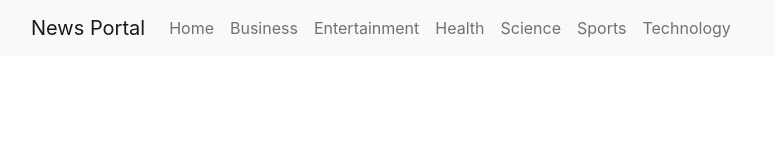
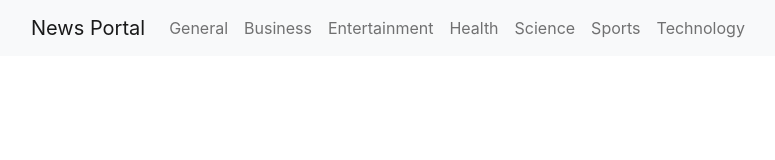
Before and after one commit to sandisuryadi36/Berita-React, a React (Create React App) app: page / in a window 1280 px wide. Shown: the top 160 px of the page, without its empty margins (51-826 px from the left). Built offline with nearby package versions, Linux system fonts and the light colour scheme.

Commit message:
passing category state from navbar

```diff
--- a/src/page/component/navbar.jsx
+++ b/src/page/component/navbar.jsx
@@ -14,25 +14,25 @@ export default class Navbar extends React.Component {
                     <div className="collapse navbar-collapse" id="collapsibleNavId">
                         <ul className="navbar-nav me-auto mt-2 mt-lg-0">
                             <li className="nav-item active">
-                                <a className="nav-link" href="./">Home</a>
+                                <a className="nav-link" href="#general" onClick={() => this.props.category("general")} >General</a>
                             </li>
                             <li className="nav-item">
-                                <a className="nav-link" href="#business" onclick="viewCategory('business')">Business</a>
+                                <a className="nav-link" href="#business" onClick={() => this.props.category("business")} >Business</a>
                             </li>
                             <li className="nav-item">
-                                <a className="nav-link" href="#entertainment" onclick="viewCategory('entertainment')">Entertainment</a>
+                                <a className="nav-link" href="#entertainment" onClick={() => this.props.category("entertainment")} >Entertainment</a>
                             </li>
                             <li className="nav-item">
-                                <a className="nav-link" href="#health" onclick="viewCategory('health')">Health</a>
+                                <a className="nav-link" href="#health" onClick={() => this.props.category("health")} >Health</a>
                             </li>
                             <li className="nav-item">
-                                <a className="nav-link" href="#science" onclick="viewCategory('science')">Science</a>
+                                <a className="nav-link" href="#science" onClick={() => this.props.category("science")} >Science</a>
                             </li>
                             <li className="nav-item">
-                                <a className="nav-link" href="#sports" onclick="viewCategory('sports')">Sports</a>
+                                <a className="nav-link" href="#sports" onClick={() => this.props.category("sports")} >Sports</a>
                             </li>
                             <li className="nav-item">
-                                <a className="nav-link" href="#technology" onclick="viewCategory('technology')">Technology</a>
+                                <a className="nav-link" href="#technology" onClick={() => this.props.category("techmology")} >Technology</a>
                             </li>
                         </ul>
                     </div>
--- a/src/page/index.jsx
+++ b/src/page/index.jsx
@@ -2,9 +2,17 @@ import React from "react";
 import Navbar from "./component/navbar";
 
 export default class Page extends React.Component {
+    state = {
+        category: "general"
+    }
+
+    changeCategory = (value) => {
+        this.setState({category: value})
+    }
+
     render() {
         return (
-            <Navbar />
+            <Navbar category={this.changeCategory} />
         )
     }
 }
```
